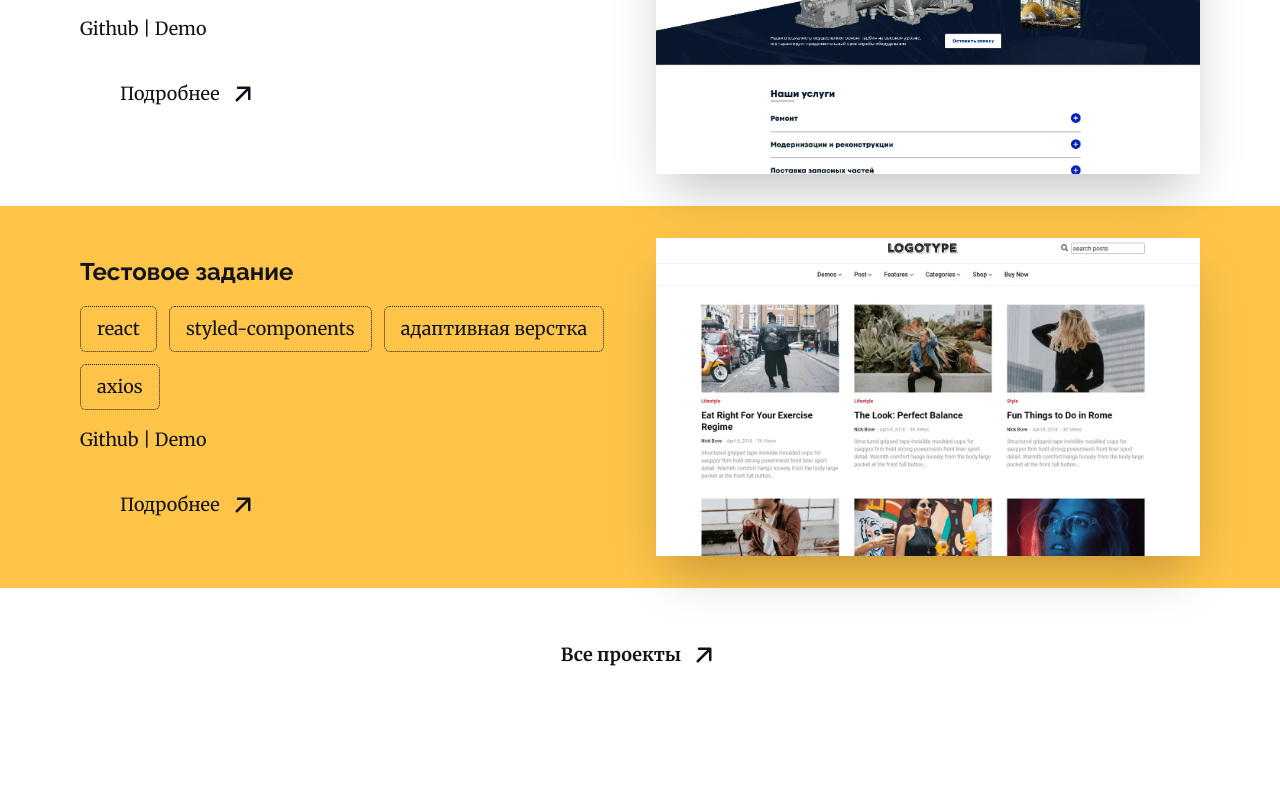
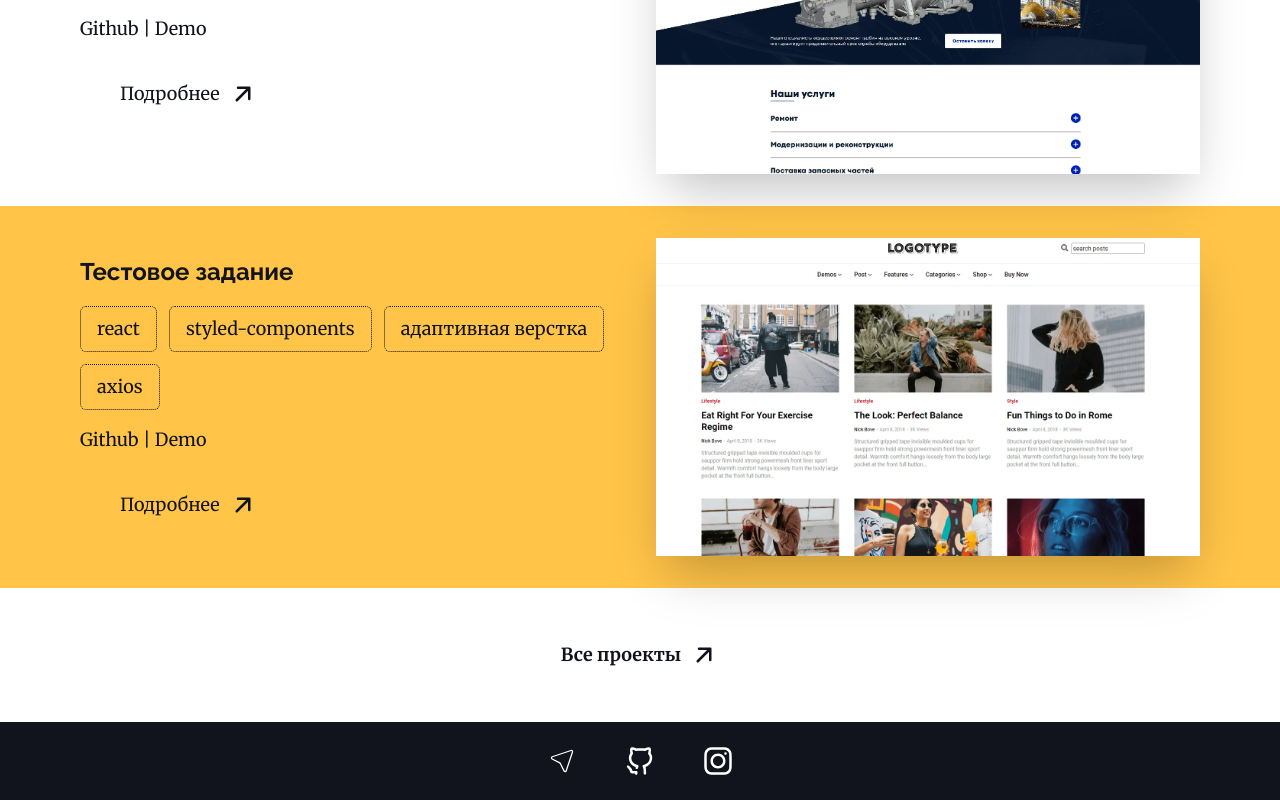
Before and after one commit to DenKuznets/portfolio-2, a Next.js app: page / in a window 1280 px wide. Shown: the part 1550-2350 px from the top of the page. Before the commit the page ends 2272 px from the top, so only its background shows below. Built offline with nearby package versions, Linux system fonts and the light colour scheme.

Commit message:
footer padding

```diff
--- a/app/page.tsx
+++ b/app/page.tsx
@@ -1,3 +1,4 @@
+import Footer from '@/components/Footer/Footer';
 import Header from '@/components/Header/Header';
 import Hero from '@/components/Hero/Hero';
 import MyLink from '@/components/MyLink/MyLink';
@@ -21,6 +22,7 @@ export default function Home() {
                 <Section className="bg-customYellow" projectId={3} />
                 <MyLink className='mx-auto my-8 font-bold' href="/allworks">{text.allWorks}</MyLink>
             </main>
+            <Footer/>
         </>
     );
 }
--- a/components/Footer/Footer.tsx
+++ b/components/Footer/Footer.tsx
@@ -9,7 +9,7 @@ const Footer = () => {
         { link: text.links.inst, icon: instSvg }
     ];
   return (
-      <div className="container flex justify-center gap-12 py-10 bg-almostBlack">
+      <div className="container flex justify-center gap-12 py-6 bg-almostBlack">
           {socials.map((obj) => (
               <Link
                   className="hover:scale-125 transition-all text-white"
```
Also changed, not shown: 2 other files (tests, documents, lock files or other folders).
